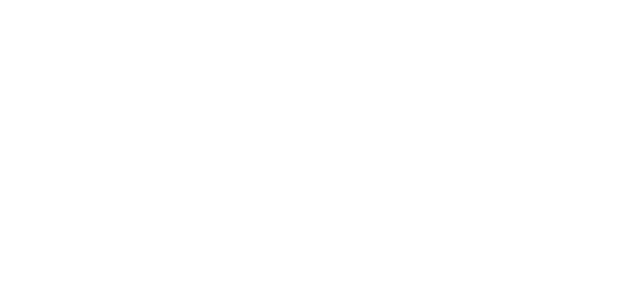
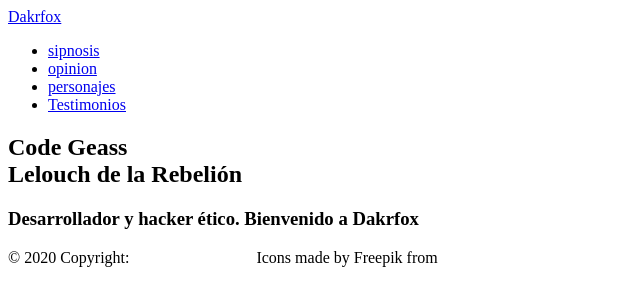
Before and after one commit to Relibarion/web_fav, a plain HTML site: page index.html in a window 1280 px wide. Shown: the whole page, without its empty margins (0-640 px from the left). Drawn offline with Linux system fonts and the light colour scheme.

Commit message:
adding nav html

```diff
--- a/index.html
+++ b/index.html
@@ -1,12 +1,35 @@
 <!DOCTYPE html>
-<html lang="en">
+<html lang="es">
 <head>
     <meta charset="UTF-8">
     <meta http-equiv="X-UA-Compatible" content="IE=edge">
     <meta name="viewport" content="width=device-width, initial-scale=1.0">
-    <title>Document</title>
+    <title>Code Geass - Fan page</title>
 </head>
 <body>
+    <header>
+        <a href="#" class="logo">Dakrfox</a>
+        <div class="toggle" onclick="toggleMenu();"></div>
+        <ul class="menu">
+            <li><a href="#snps" onclick="toggleMenu();">sipnosis</a></li>
+            <li><a href="#opinion" onclick="toggleMenu();">opinion</a></li>
+            <li><a href="#pj" onclick="toggleMenu();">personajes</a></li>
+            <li><a href="#testimonial" onclick="toggleMenu();">Testimonios</a></li>
+        </ul>
+    </header>
 
+    <section class="banner" id="home">
+        <div class="textBx" id="textBx1">
+            <h2>Code Geass <br> <span> Lelouch de la Rebelión </span></h2>
+            <h3>Desarrollador y hacker ético. Bienvenido a Dakrfox</h3>
+        </div>
+
+    </section>
+
+    <div class="copyright">
+        <p>© 2020 Copyright: <a style="text-decoration:none;color:#fff;" href="https://dakrfox.com">www.dakrfox.com </a>
+            Icons made by Freepik from <a style="text-decoration:none;color:#fff;"
+                href="https://flaticon.com">www.flaticon.com </a> </p>
+    </div>
 </body>
 </html>
```
